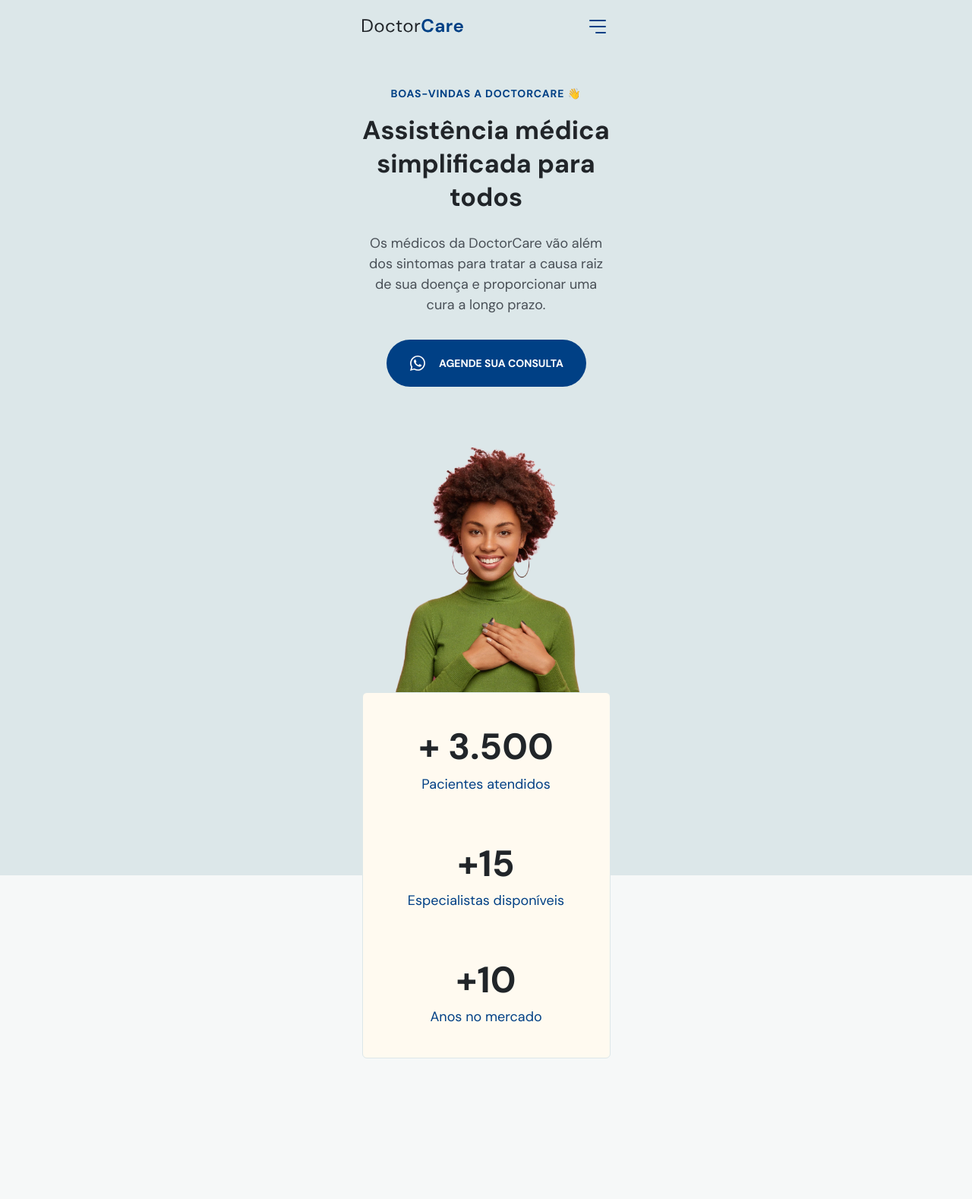
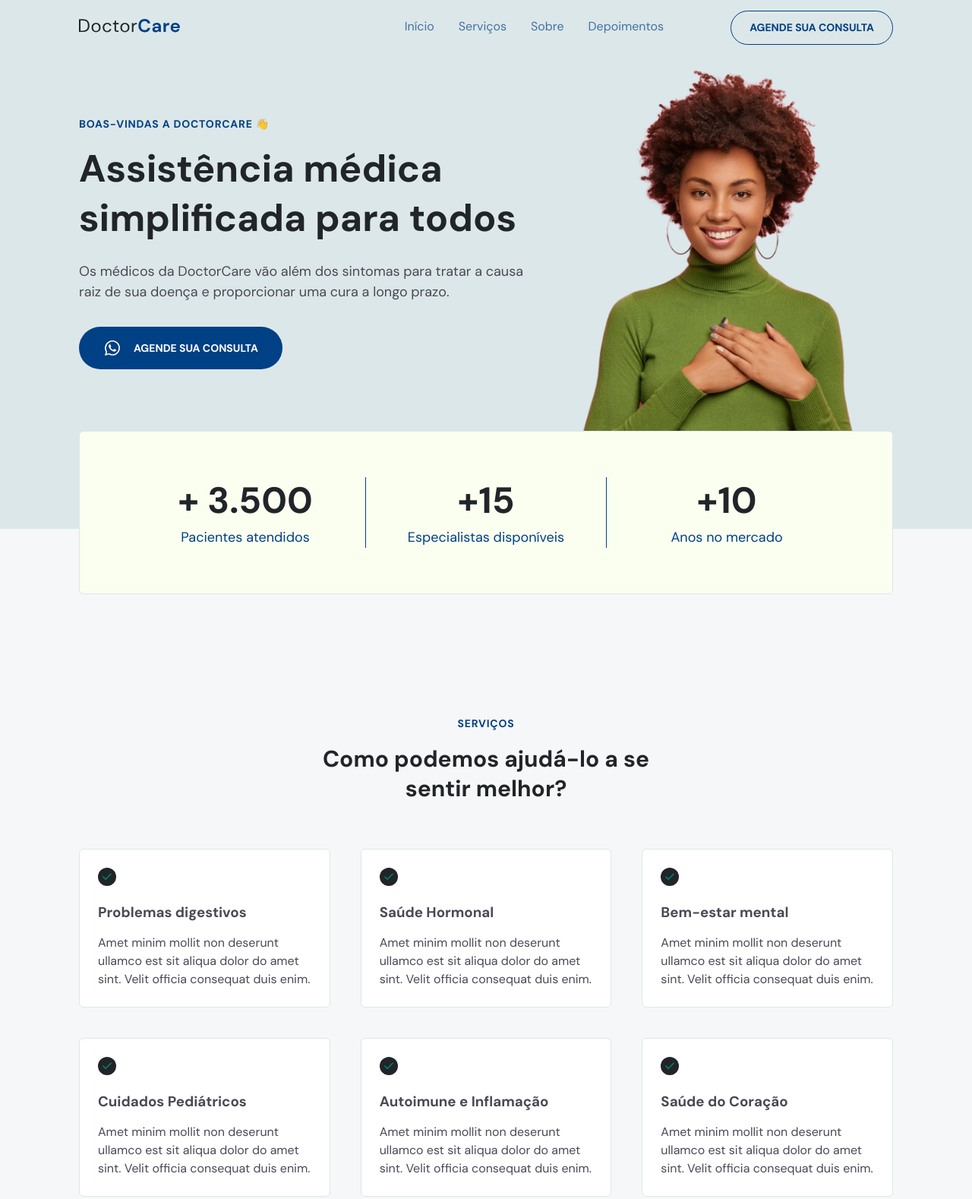
Before and after one commit to VanderleiKs/Project_Land_Page_DoctorCare, a plain HTML site: page index.html in a window 1280 px wide. Shown: the top 1578 px of the page at 76% size. Drawn offline with nearby package versions, Linux system fonts and the light colour scheme.

Commit message:
layout desktop

```diff
--- a/index.html
+++ b/index.html
@@ -8,7 +8,8 @@
     <link rel="preconnect" href="https://fonts.gstatic.com" crossorigin />
     <link
       href="https://fonts.googleapis.com/css2?family=DM+Sans:wght@400;700&display=swap"
-      rel="stylesheet"/>
+      rel="stylesheet"
+    />
     <link rel="stylesheet" href="style.css" />
     <title>DoctorCare</title>
   </head>
@@ -74,7 +75,9 @@
             <li><a href="#">Depoimentos</a></li>
           </ul>
 
-          <a href="#contact" class="button" onclick="closeMenu()">Agende sua consulta</a>
+          <a href="#contact" class="button" onclick="closeMenu()"
+            >Agende sua consulta</a
+          >
 
           <ul class="social-links">
             <li>
@@ -221,6 +224,7 @@
     </nav>
     <section id="home">
       <div class="wrapper">
+        <div class="col-a">
           <header>
             <h4>BOAS-VINDAS A DOCTORCARE 👋</h4>
             <h1>Assistência médica simplificada para todos</h1>
@@ -243,16 +247,17 @@
                   fill="white"
                 />
               </svg>
-
               Agende sua consulta
             </a>
+          </div>
+        </div>
+        <div class="col-b">
           <img
             class="img"
             src="assets/mulher-negra-sorrindo-maos-no-peito.png"
             alt="Mulher negra sorrindo"
           />
         </div>
-
         <div class="container-static">
           <div class="static">
             <h3>+ 3.500</h3>
@@ -297,10 +302,8 @@
               </svg>
               <h3>Problemas digestivos</h3>
               <p>
-                Lorem ipsum dolor sit amet consectetur adipisicing elit.
-                Mollitia provident quod, velit laborum ratione maxime
-                reprehenderit fugit ipsam voluptatibus modi, tempore sed dicta
-                quasi laboriosam delectus sunt exercitationem similique minus.
+                Amet minim mollit non deserunt ullamco est sit aliqua dolor do
+                amet sint. Velit officia consequat duis enim.
               </p>
             </div>
             <div class="card">
@@ -322,10 +325,8 @@
               </svg>
               <h3>Saúde Hormonal</h3>
               <p>
-                Lorem ipsum dolor sit amet consectetur adipisicing elit.
-                Mollitia provident quod, velit laborum ratione maxime
-                reprehenderit fugit ipsam voluptatibus modi, tempore sed dicta
-                quasi laboriosam delectus sunt exercitationem similique minus.
+                Amet minim mollit non deserunt ullamco est sit aliqua dolor do
+                amet sint. Velit officia consequat duis enim.
               </p>
             </div>
             <div class="card">
@@ -347,10 +348,8 @@
               </svg>
               <h3>Bem-estar mental</h3>
               <p>
-                Lorem ipsum dolor sit amet consectetur adipisicing elit.
-                Mollitia provident quod, velit laborum ratione maxime
-                reprehenderit fugit ipsam voluptatibus modi, tempore sed dicta
-                quasi laboriosam delectus sunt exercitationem similique minus.
+                Amet minim mollit non deserunt ullamco est sit aliqua dolor do
+                amet sint. Velit officia consequat duis enim.
               </p>
             </div>
             <div class="card">
@@ -372,10 +371,8 @@
               </svg>
               <h3>Cuidados Pediátricos</h3>
               <p>
-                Lorem ipsum dolor sit amet consectetur adipisicing elit.
-                Mollitia provident quod, velit laborum ratione maxime
-                reprehenderit fugit ipsam voluptatibus modi, tempore sed dicta
-                quasi laboriosam delectus sunt exercitationem similique minus.
+                Amet minim mollit non deserunt ullamco est sit aliqua dolor do
+                amet sint. Velit officia consequat duis enim.
               </p>
             </div>
             <div class="card">
@@ -397,10 +394,8 @@
               </svg>
               <h3>Autoimune e Inflamação</h3>
               <p>
-                Lorem ipsum dolor sit amet consectetur adipisicing elit.
-                Mollitia provident quod, velit laborum ratione maxime
-                reprehenderit fugit ipsam voluptatibus modi, tempore sed dicta
-                quasi laboriosam delectus sunt exercitationem similique minus.
+                Amet minim mollit non deserunt ullamco est sit aliqua dolor do
+                amet sint. Velit officia consequat duis enim.
               </p>
             </div>
             <div class="card">
@@ -422,10 +417,8 @@
               </svg>
               <h3>Saúde do Coração</h3>
               <p>
-                Lorem ipsum dolor sit amet consectetur adipisicing elit.
-                Mollitia provident quod, velit laborum ratione maxime
-                reprehenderit fugit ipsam voluptatibus modi, tempore sed dicta
-                quasi laboriosam delectus sunt exercitationem similique minus.
+                Amet minim mollit non deserunt ullamco est sit aliqua dolor do
+                amet sint. Velit officia consequat duis enim.
               </p>
             </div>
           </div>
@@ -435,6 +428,7 @@
 
     <section id="about">
       <div class="wrapper">
+        <div class="col-b">
           <header>
             <h4>Sobre nós</h4>
             <h2>Entenda quem somos e por que existimos</h2>
@@ -446,6 +440,9 @@
               tenetur est consequuntur molestias sint consequatur cumque ipsum
               beatae nesciunt excepturi, officiis eius!
             </p>
+          </div>
+        </div>
+        <div class="col-a">
           <img
             src="assets/doutor-feliz-segurando-prancheta,png.png"
             alt="Doutor feliz segurando prancheta"
@@ -456,6 +453,7 @@
 
     <section id="contact">
       <div class="wrapper">
+        <div class="col-a">
           <header>
             <h2>Entre em contato com a gente!</h2>
           </header>
@@ -531,6 +529,9 @@
               </svg>
               Agende sua consulta
             </a>
+          </div>
+        </div>
+        <div class="col-b">
           <img
             src="assets/agendar-contato.png"
             alt="Homem feliz mechendo no celular"
--- a/style.css
+++ b/style.css
@@ -23,10 +23,10 @@
     --hue: 211;
     --primary-color: hsl(var(--hue), 100%, 26%);
     --headline: #212529;
-    --paragraph: hsl(210, 9%, 31%);
-    --brand-beige: hsl(39, 100%, 97%);
+    --paragraph: hsl(calc(var(--hue) + 40), 9%, 31%);
+    --brand-beige: hsl(calc(var(--hue) - 131), 100%, 97%);
     --brand-green: hsl(calc(var(--hue) - 20), 23%, 89%);
-    --bg-brand-green-light: hsl(180, 14%, 97%);
+    --brand-light-2: hsl(calc(var(--hue) + 10) , 14%, 97%);
     --brand-hover: hsl(var(--hue), 100%, 14%);
     --nav-height: 7.2rem;
 }
@@ -46,7 +46,7 @@ body{
     font-size: 1.6rem;
     text-align: center;
     overflow: overlay;
-    background: var(--bg-brand-green-light);
+    background: var(--brand-light-2);
 }
 
 section{
@@ -54,13 +54,13 @@ section{
 }
 
 .wrapper{
-    width: 37.5rem;
+    width: min(50rem, 100%);
     margin-inline: auto;
     padding-inline: 2.4rem;
 }
 
 img{
-    max-width: 100%;
+    width: 100%;
 }
 
 .button-primary{
@@ -70,16 +70,19 @@ img{
     text-decoration: none;
     line-height: 20px;
     font-size: 1.4rem;
+
     display: flex;
     justify-content: center;
     align-items: center;
     gap: 1.6rem;
+
     text-transform: uppercase;
     font-weight: 700;
     color: hsl(0, 0%, 100%);
     margin-bottom: 6rem;
-    width: 26.3rem;
-    height: 6.2rem;
+
+    padding: 1.6rem 3.2rem;
+    width: fit-content;
     transition: background .2s;
 }
 .button-primary:hover{
@@ -145,7 +148,7 @@ nav button path{
 
 #home::before{
     width: 100%;
-    height: calc(108rem + var(--nav-height));
+    height: calc(72% + var(--nav-height));
     content: '';
     background-color: var(--brand-green);
     position: absolute;
@@ -171,7 +174,7 @@ nav button path{
     background: var(--brand-beige);
     border: 1px solid var(--brand-green);
     border-radius: 0.6rem;
-    width: 32.7rem;
+    width: 100%;
     padding-block: 4rem;
     margin-inline: auto;
     display: flex;
@@ -236,6 +239,11 @@ nav.scroll button path {
     transform: translateX(100%);
 }
 
+nav .menu,
+nav .close-menu{
+    position: fixed;
+}
+
 body.menu-expanded{
     overflow: hidden;
 }
@@ -286,7 +294,6 @@ body.menu-expanded .menu ul a{
 }
 
 body.menu-expanded .menu{
-    position: fixed;
     padding-top: calc(5rem + var(--nav-height));
     top: 0;
     left: 0;
@@ -446,3 +453,239 @@ footer .social-links{
     visibility: visible;
     transform: translateY(0);
 }
+
+/*====================== MEDIA 1024PX ==============================================*/
+
+@media (min-width: 1024px){
+
+  /* RESET */
+  nav#navbar .wrapper *{
+      margin: 0;
+      padding: 0;
+      visibility: initial;
+      display: initial;
+      opacity: initial;
+      flex-direction: initial;
+      position: initial;
+      font-size: initial;
+      transform: initial;
+      font-weight: initial;
+      color: initial;
+      background-color: initial;
+      filter: initial;
+  }
+
+/*======= GERAL =================================*/
+body{
+    overflow: auto;
+}
+.wrapper{
+    width: min(112rem, 100%);
+    display: grid;
+}
+
+section{
+    padding-block: 16rem;
+}
+
+section h2{
+    font-size: 4rem;
+    line-height: 5.2rem;
+}
+
+.col-a{
+    grid-area: A;
+}
+.col-b{
+    grid-area: B;
+}
+
+  /*======= #NAVBAR =================================*/
+  nav#navbar .social-links,
+  nav#navbar .open-menu,
+  nav#navbar .close-menu{
+      display: none;
+  }
+
+  nav#navbar .menu{
+      display: flex;
+      align-items: center;
+      justify-content: space-between;
+      width: 60%;
+  }
+
+  nav#navbar .menu ul:nth-child(1){
+      display: flex;
+      gap: 3.2rem;
+  }
+
+  nav#navbar .menu ul li a{
+      text-decoration: none;
+      color: var(--primary-color);
+      opacity: 0.7;
+  }
+
+  nav#navbar.scroll .menu ul li a{
+    color: var(--brand-light-2);
+    opacity: 0.6;
+  }
+
+  nav#navbar .menu ul li a.active,
+  nav#navbar .menu ul li a:hover{
+    opacity: 1;
+    font-weight: 700;
+    transition: opacity .6s;
+  }
+
+  nav#navbar .menu ul li a.active::after,
+  nav#navbar .menu ul li a:hover::after{
+      width: 100%;
+      padding-inline: .6rem;
+      transition: width .8s;
+  }
+
+
+  nav#navbar .menu ul li a::after{
+      content: '';
+      width: 0;
+      height: 3px;
+
+      background: var(--primary-color);
+      display: block;
+      position: relative;
+      bottom: -2.4rem;
+      left: -.5rem;
+  }
+
+  nav#navbar.scroll .menu ul li a::after{
+    background: var(--brand-light-2);
+}
+
+  nav#navbar .menu a.button{
+    border: 1px solid var(--primary-color);
+    color: var(--primary-color);
+    border-radius: 40px;
+    padding: 1rem 2.4rem;
+    width: fit-content;
+    font-weight: 700;
+    font-size: 1.4rem;
+  }
+
+  nav#navbar .menu a.button.active,
+  nav#navbar .menu a.button:hover{
+      background: var(--primary-color);
+      color: white;
+      border: none;
+  }
+
+  nav#navbar.scroll .menu a.button{
+    border: 1px solid white;
+    color: white;
+    filter: brightness(1.3);
+  }
+
+  nav#navbar.scroll .menu a.button.active,
+  nav#navbar.scroll .menu a.button:hover{
+      border: none;
+  }
+
+ /*======= #HOME =================================*/
+ #home::before{
+     height: calc(96% - var(--nav-height));
+ }
+
+ #home .wrapper{
+     grid-template-columns: 60.5rem 1fr;
+     grid-template-areas:
+     'A B'
+     'C C';
+ }
+
+ #home h1{
+     font-size: 5rem;
+ }
+
+ #home{
+     padding: 0;
+     padding-top: var(--nav-height);
+ }
+
+ #home .col-a{
+     text-align: left;
+     align-self: center;
+ }
+
+ #home .button-primary{
+     margin: 0;
+ }
+
+ #home .container-static{
+     grid-area: C;
+     flex-direction: row;
+     padding: 6rem;
+     gap: 0;
+ }
+
+ #home .container-static .static{
+     flex: 1;
+ }
+
+ #home img{
+     width: 38rem;
+ }
+
+
+ #home .container-static .static + .static{
+     border-left: 1px solid var(--primary-color);
+
+ }
+
+/*======= #SERVICE ==============================================*/
+
+ #services h2{
+    max-width: 49rem;
+    margin: auto;
+ }
+
+ #services .cards{
+     flex-direction: row;
+     flex-wrap: wrap;
+     gap: 4rem;
+     margin: 0;
+ }
+
+ #services .cards .card{
+     width: 30%;
+     flex-grow: 1;
+ }
+
+ /*======= #ABOUT ==============================================*/
+#about .wrapper{
+    grid-template-columns: calc(50% - 6.7rem) 50%;
+    grid-template-areas: 'A B';
+    gap: 6.7rem;
+}
+
+#about .wrapper .col-b{
+    align-self: center;
+}
+
+#about .wrapper .col-b h2{
+    max-width: 44rem;
+}
+
+#about .wrapper .col-b p{
+    margin-bottom: 0;
+    width: 100%;
+}
+
+/*======= #CONTACT ==============================================*/
+#contact .wrapper{
+    grid-template-columns: 1fr 1fr;
+    grid-template-areas: 'A B';
+}
+
+#contact .wrapper .col-a{
+    align-self: center;
+}
+}
```
Lines whose indentation alone changed are shown as unchanged.
